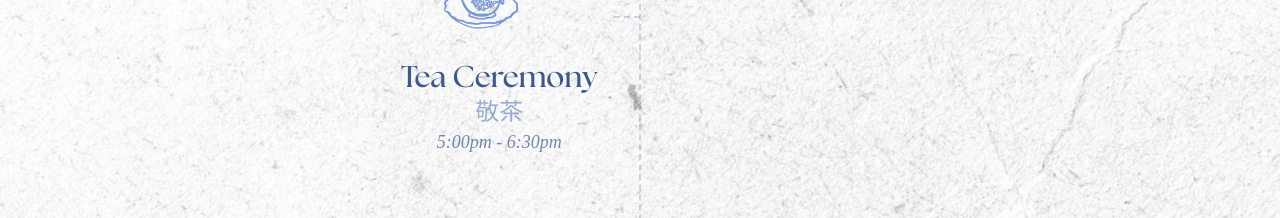
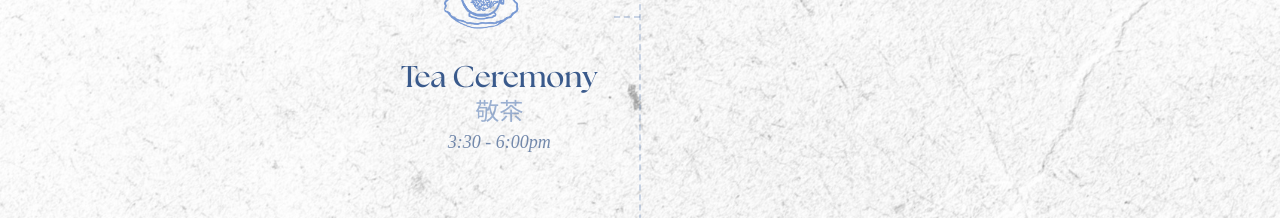
Before and after one commit to zihangg/wedding-invite, a Next.js app: page /itinerary in a window 1280 px wide. Shown: the part 2880-3098 px from the top of the page. Built offline with nearby package versions, Linux system fonts and the light colour scheme; a web font is replaced by a local one.

Commit message:
fix: tea ceremony

```diff
--- a/src/components/timeline.tsx
+++ b/src/components/timeline.tsx
@@ -7,7 +7,7 @@ const events = [
   {
     title: "Tea Ceremony",
     chinese: "敬茶",
-    time: "5:00pm - 6:30pm",
+    time: "3:30 - 6:00pm",
     image: "/tea-ceremony.png",
     side: "left" as const,
   },
```
